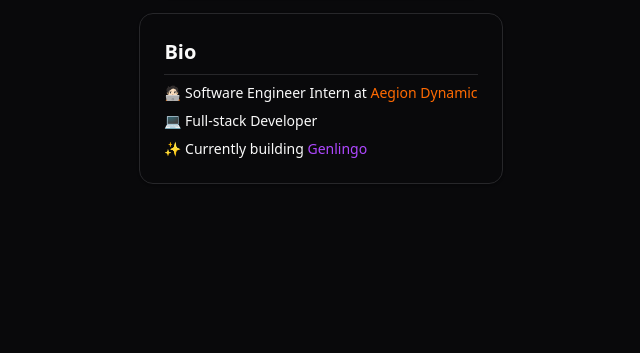
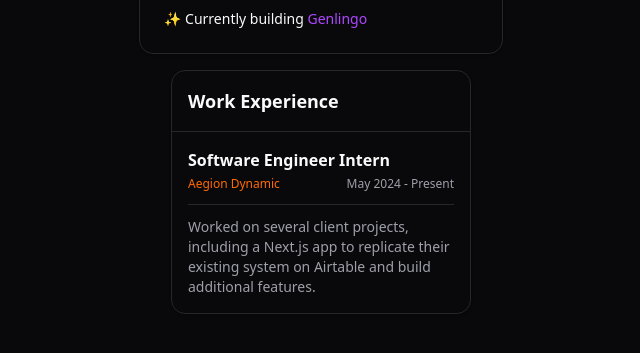
Before and after one commit to CharanMN7/charanmn7.github.io, a Next.js app: page / in a window 1280 px wide. Shown: the part 389-742 px from the top of the page, without its empty margins (319-959 px from the left). Built offline with nearby package versions, Linux system fonts and the light colour scheme.

Commit message:
Add WorkExpCard component to Home page for displaying work experience

```diff
--- a/app/page.tsx
+++ b/app/page.tsx
@@ -1,11 +1,13 @@
 import BioCard from "@/components/cards/bio";
 import MeCard from "@/components/cards/me";
+import WorkExpCard from "@/components/cards/work-exp";
 
 export default function Home() {
   return (
     <div className="h-screen flex flex-col items-center justify-center space-y-4">
       <MeCard />
       <BioCard />
+      <WorkExpCard />
     </div>
   );
 }
```
